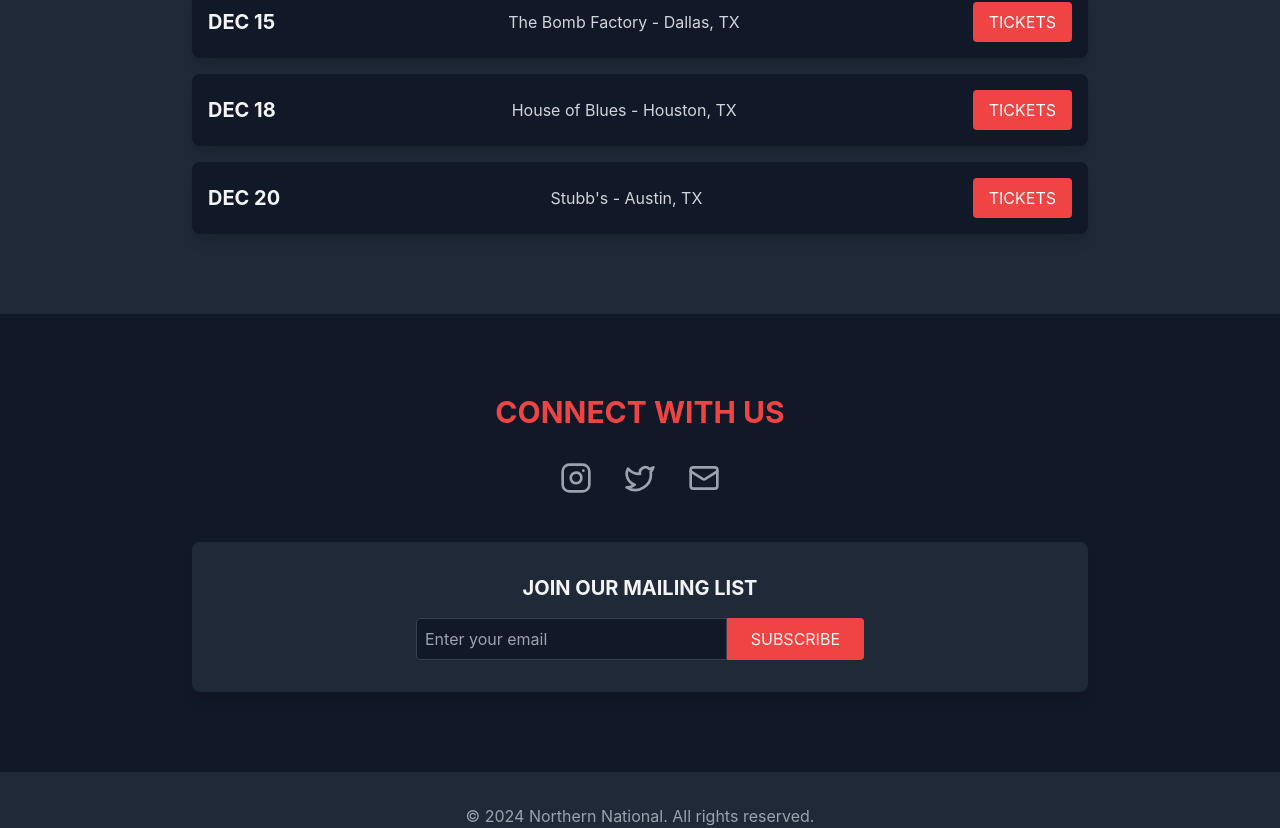
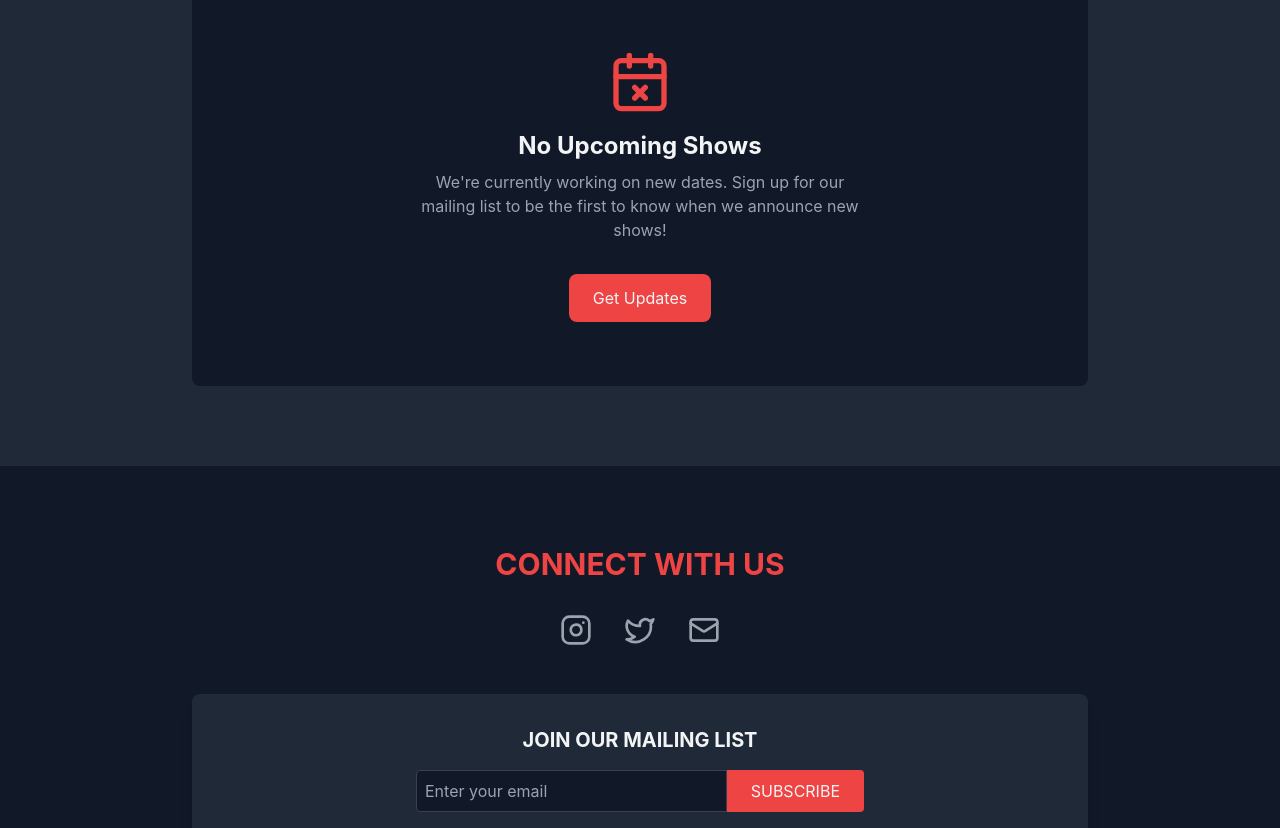
Before and after one commit to pr-rossi/northernnational, a React (Create React App) app: page / in a window 1280 px wide. Shown: the part 1678-2506 px from the top of the page. Built offline with nearby package versions, Linux system fonts and the light colour scheme.

Commit message:
Update App.js

```diff
--- a/src/App.js
+++ b/src/App.js
@@ -2,6 +2,7 @@ import React from 'react';
 import { Mail, Instagram, Twitter } from 'lucide-react';
 import ReleaseCard from './components/ReleaseCard';
 import ShowCard from './components/ShowCard';
+import NoShows from './components/NoShows';
 
 function App() {
   // Data for releases with URLs
@@ -19,26 +20,34 @@ function App() {
   ];
 
   // Data for shows with venue and ticket URLs
+  // Set to empty array to show "No Shows" state
   const shows = [
-    {
-      date: "DEC 15",
-      venue: "The Bomb Factory - Dallas, TX",
-      venueUrl: "https://thebombfactory.com",
-      ticketUrl: "https://tickets.thebombfactory.com/event/your-event"
-    },
-    {
-      date: "DEC 18",
-      venue: "House of Blues - Houston, TX",
-      venueUrl: "https://www.houseofblues.com/houston",
-      ticketUrl: "https://www.houseofblues.com/houston/event/your-event"
-    },
-    {
-      date: "DEC 20",
-      venue: "Stubb's - Austin, TX",
-      venueUrl: "https://www.stubbsaustin.com",
-      ticketUrl: "https://www.stubbsaustin.com/event/your-event"
-    }
+    // Uncomment and modify these to show tour dates
+    // {
+    //   date: "DEC 15",
+    //   venue: "The Bomb Factory - Dallas, TX",
+    //   venueUrl: "https://thebombfactory.com",
+    //   ticketUrl: "https://tickets.thebombfactory.com/event/your-event"
+    // },
+    // {
+    //   date: "DEC 18",
+    //   venue: "House of Blues - Houston, TX",
+    //   venueUrl: "https://www.houseofblues.com/houston",
+    //   ticketUrl: "https://www.houseofblues.com/houston/event/your-event"
+    // },
+    // {
+    //   date: "DEC 20",
+    //   venue: "Stubb's - Austin, TX",
+    //   venueUrl: "https://www.stubbsaustin.com",
+    //   ticketUrl: "https://www.stubbsaustin.com/event/your-event"
+    // }
   ];
+
+  const handleEmailSubmit = (e) => {
+    e.preventDefault();
+    // Add your email subscription logic here
+    console.log('Email submitted');
+  };
 
   return (
     <div className="min-h-screen bg-gray-900 text-gray-100">
@@ -87,7 +96,8 @@ function App() {
         <div className="max-w-4xl mx-auto">
           <h2 className="text-3xl font-bold mb-8 text-red-500">TOUR DATES</h2>
           <div className="space-y-4">
-            {shows.map((show, index) => (
+            {shows.length > 0 ? (
+              shows.map((show, index) => (
                 <ShowCard
                   key={index}
                   date={show.date}
@@ -95,38 +105,58 @@ function App() {
                   venueUrl={show.venueUrl}
                   ticketUrl={show.ticketUrl}
                 />
-            ))}
+              ))
+            ) : (
+              <NoShows />
+            )}
           </div>
         </div>
       </section>
 
       {/* Contact Section */}
-      <section className="py-20 px-6 bg-gray-900">
+      <section id="mailing-list" className="py-20 px-6 bg-gray-900">
         <div className="max-w-4xl mx-auto text-center">
           <h2 className="text-3xl font-bold mb-8 text-red-500">CONNECT WITH US</h2>
           <div className="flex justify-center space-x-8 mb-12">
-            <a href="https://instagram.com/northernnational" className="text-gray-400 hover:text-red-500 transition duration-300">
+            <a
+              href="https://instagram.com/northernnational"
+              target="_blank"
+              rel="noopener noreferrer"
+              className="text-gray-400 hover:text-red-500 transition duration-300"
+            >
               <Instagram className="w-8 h-8" />
             </a>
-            <a href="https://twitter.com/northernnational" className="text-gray-400 hover:text-red-500 transition duration-300">
+            <a
+              href="https://twitter.com/northernnational"
+              target="_blank"
+              rel="noopener noreferrer"
+              className="text-gray-400 hover:text-red-500 transition duration-300"
+            >
               <Twitter className="w-8 h-8" />
             </a>
-            <a href="mailto:contact@northernnational.com" className="text-gray-400 hover:text-red-500 transition duration-300">
+            <a
+              href="mailto:contact@northernnational.com"
+              className="text-gray-400 hover:text-red-500 transition duration-300"
+            >
               <Mail className="w-8 h-8" />
             </a>
           </div>
           <div className="bg-gray-800 p-8 rounded-lg shadow-lg">
             <h3 className="text-xl font-bold mb-4">JOIN OUR MAILING LIST</h3>
-            <div className="flex max-w-md mx-auto">
+            <form onSubmit={handleEmailSubmit} className="flex max-w-md mx-auto">
               <input
                 type="email"
                 placeholder="Enter your email"
                 className="flex-1 p-2 bg-gray-900 border border-gray-700 rounded-l focus:outline-none focus:border-red-500"
+                required
               />
-              <button className="px-6 py-2 bg-red-500 hover:bg-red-600 rounded-r transition duration-300">
+              <button
+                type="submit"
+                className="px-6 py-2 bg-red-500 hover:bg-red-600 rounded-r transition duration-300"
+              >
                 SUBSCRIBE
               </button>
-            </div>
+            </form>
           </div>
         </div>
       </section>
```
Lines whose indentation alone changed are shown as unchanged.
